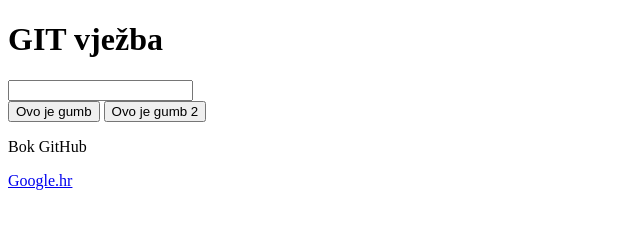
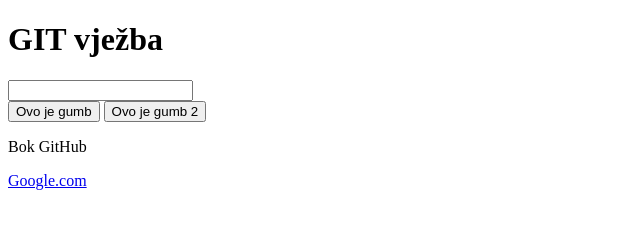
Before and after one commit to anakajbi/algebra-git, a plain HTML site: page index.html in a window 1280 px wide. Shown: the full height of the page, 0-640 px from the left. Drawn offline with Linux system fonts and the light colour scheme.

Commit message:
ispravljen Google link

```diff
--- a/index.html
+++ b/index.html
@@ -17,6 +17,6 @@
 
     <p>Bok GitHub</p>
 
-    <a href="https://google.hr">Google.hr</a>
+    <a href="https://google.com">Google.com</a>
   </body>
 </html>
```
